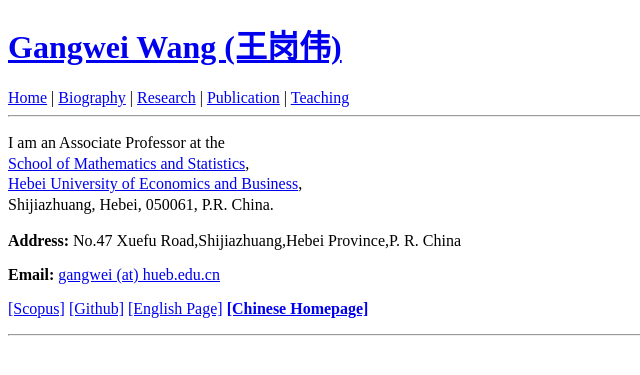
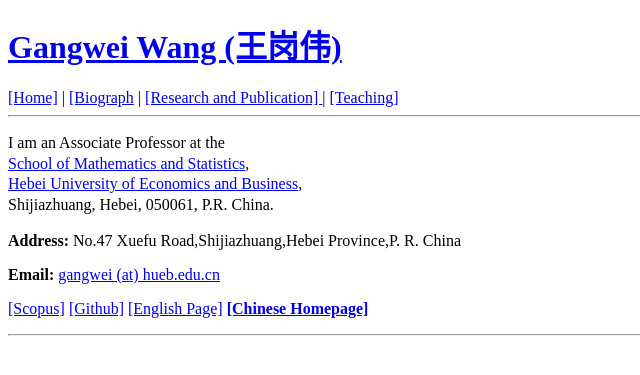
Before and after one commit to wanggangwei82/wanggangwei82.github.io, a Jekyll site: the page built from index.html, in a window 1280 px wide. Shown: the top 375 px of the page, without its empty margins (0-640 px from the left). Built offline with Jekyll 4.4.1, drawn with Linux system fonts in a browser that asks for light colours; the list of posts is cut into pages by our own code.

Commit message:
Update header.html

```diff
--- a/_includes/header.html
+++ b/_includes/header.html
@@ -1,5 +1,7 @@
 <header>
     <h1><a href='{{ site.url }}/'>{{ site.name }}</a></h1>
 </header>
-<a href='{{ site.url }}/'> Home</a> | <a href='{{ site.url }}/biography/'> Biography</a> | <a href='{{ site.url }}/research/'> Research</a> | <a href='{{ site.url }}/publication/'> Publication</a>  | <a href='{{ site.url }}/teaching/'> Teaching</a>
+<a href='{{ site.url }}/'> [Home]</a> | <a href='{{ site.url }}/biography/'> [Biograph</a> |
+<a href='{{ site.url }}/research/'> [Research and Publication] </a> |
+<a href='{{ site.url }}/teaching/'> [Teaching]</a>
 <hr>
```
